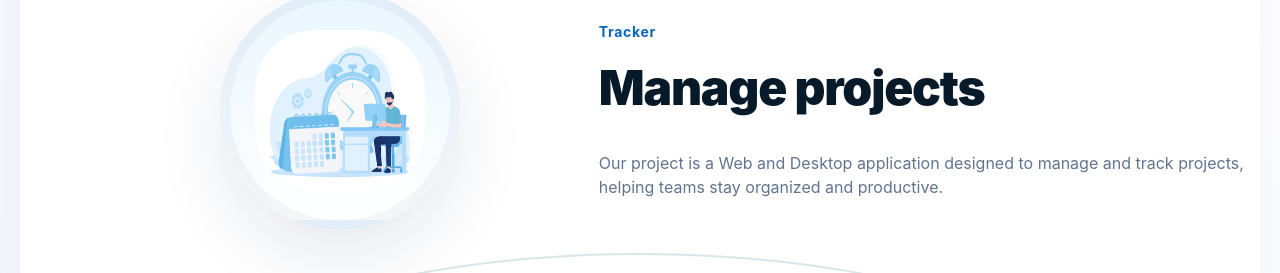
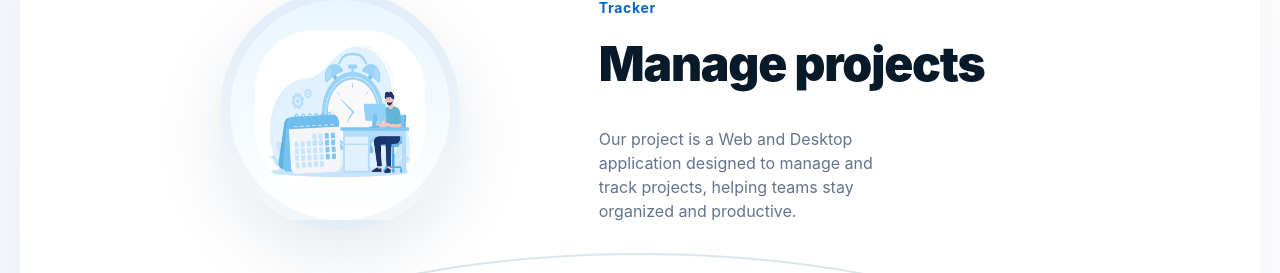
Before and after one commit to AALRUMAIH/project-tracker-fe, a Vue app: page / in a window 1280 px wide. Shown: the part 250-523 px from the top of the page. Built offline with nearby package versions, Linux system fonts and the light colour scheme; no server answers.

Commit message:
for update text formatting

```diff
--- a/src/pages/Landing.vue
+++ b/src/pages/Landing.vue
@@ -117,7 +117,7 @@
             </span>
             <span class="sr-only">typewriter headline</span>
           </h1>
-          <p class="m-0 p-0 text-slate-500 max-w-[780px] text-sm sm:text-base">
+          <p class="m-0 p-0 text-slate-500 sm:max-w-[780px] w-[300px] text-sm sm:text-base break-words whitespace-pre-line">
             Our project is a Web and Desktop application designed to manage and track projects, helping teams stay organized and productive.
           </p>
         </div>
```
